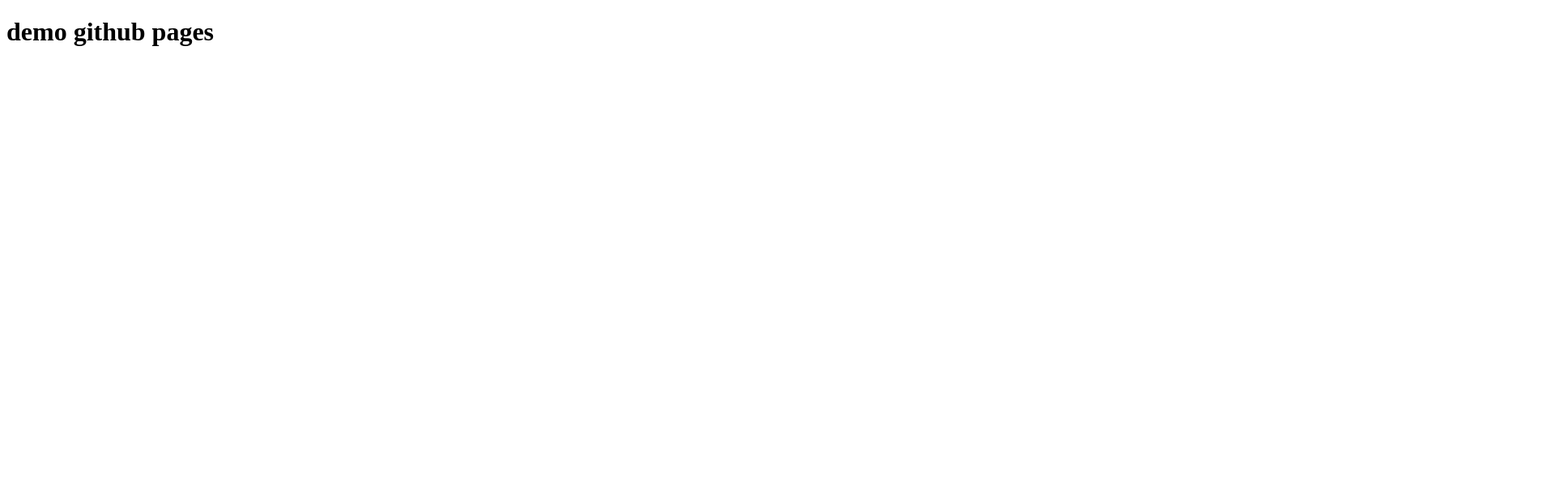
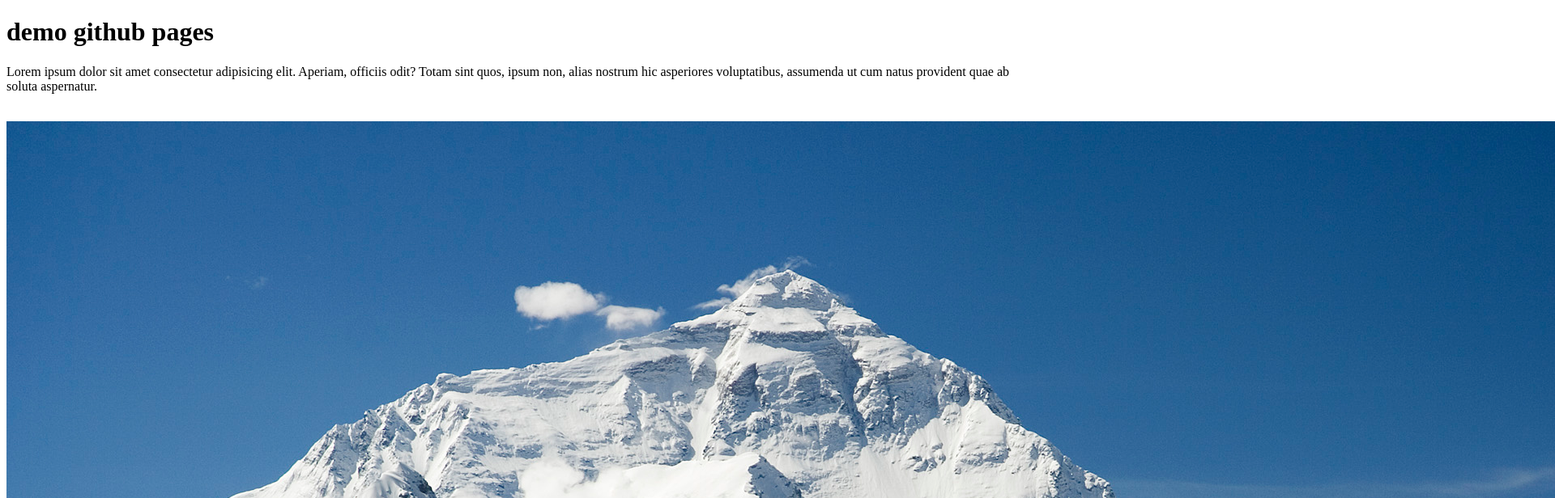
Before and after one commit to ChuongB/batch-4-funix, a plain HTML site: page index.html in a window 1280 px wide. Shown: the top 616 px of the page at 81% size, 1920 px wide, since content can reach past the window. Drawn offline with Linux system fonts and the light colour scheme.

Commit message:
Add files via upload

```diff
--- a/index.html
+++ b/index.html
@@ -1,14 +1,19 @@
 <!DOCTYPE html>
 <html lang="en">
+
 <head>
     <meta charset="UTF-8">
     <meta name="viewport" content="width=h1, initial-scale=1.0">
     <title>Document</title>
 </head>
+
 <body>
     <h1>demo github pages</h1>
+    <p>Lorem ipsum dolor sit amet consectetur adipisicing elit. Aperiam, officiis odit? Totam sint quos, ipsum non,
+        alias nostrum hic asperiores voluptatibus, assumenda ut cum natus provident quae ab soluta aspernatur.</p>
 
     <br>
-    <img src="./images/Everest_North_Face_toward_Base_Camp_Tibet_Luca_Galuzzi_2006.jpg" alt="">
+    <img src="./Everest_North_Face_toward_Base_Camp_Tibet_Luca_Galuzzi_2006.jpg" alt="">
 </body>
+
 </html>
```
Also changed, not shown: Everest_North_Face_toward_Base_Camp_Tibet_Luca_Galuzzi_2006.jpg (added).
